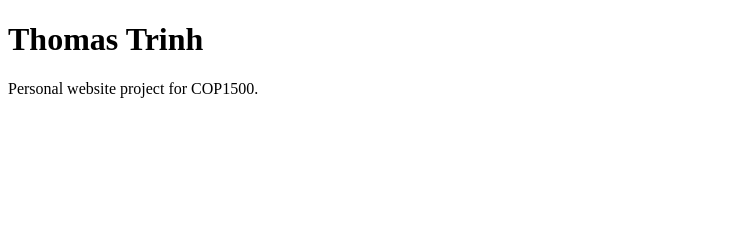
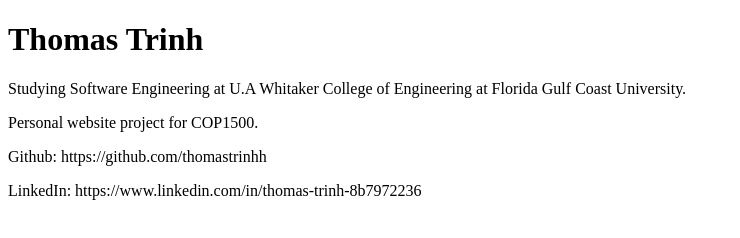
Before and after one commit to thomastrinhh/thomastrinhh.github.io, a plain HTML site: page index.html in a window 1280 px wide. Shown: the whole page, without its empty margins (0-740 px from the left). Drawn offline with Linux system fonts and the light colour scheme.

Commit message:
Update index.html

```diff
--- a/index.html
+++ b/index.html
@@ -6,8 +6,10 @@
 <body>
 
 <h1>Thomas Trinh</h1>
+<p>Studying Software Engineering at U.A Whitaker College of Engineering at Florida Gulf Coast University.</p>
 <p>Personal website project for COP1500.</p>
-<p></p>
+<p>Github: https://github.com/thomastrinhh</p>
+<p>LinkedIn: https://www.linkedin.com/in/thomas-trinh-8b7972236</p>
 
 </body>
 </html>
```
